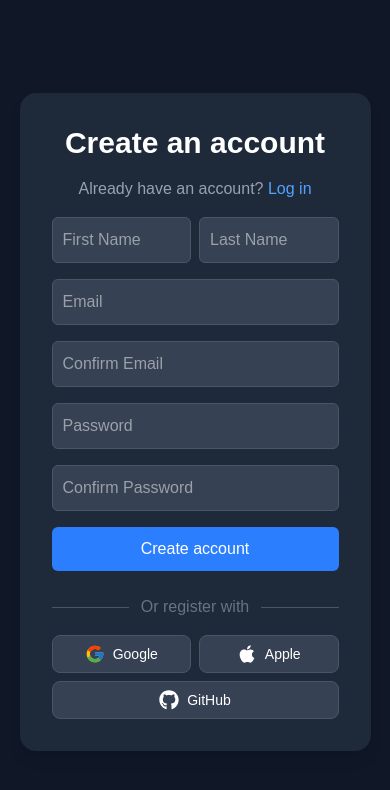
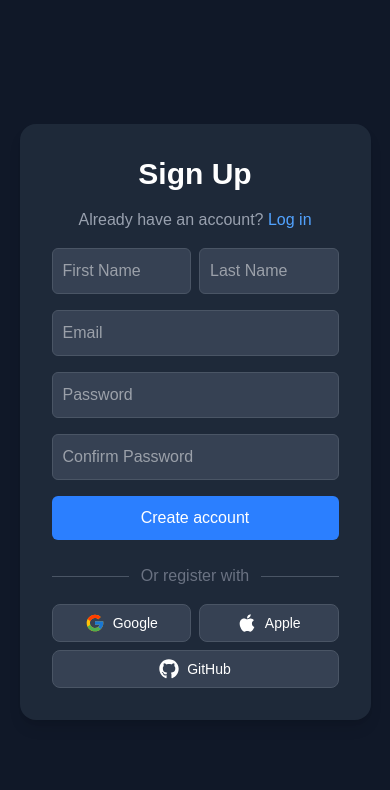
Before and after one commit to Stellorion/enter-planner, a Next.js app: page /Signup in a window 390 px wide. Shown: the top 790 px of the page. Built offline with nearby package versions, Linux system fonts and the light colour scheme.

Commit message:
fixed the buttons on the login to be responsive on the mobile v2

```diff
--- a/src/app/Signup/page.tsx
+++ b/src/app/Signup/page.tsx
@@ -35,7 +35,7 @@ const page = () => {
         </div>
         <div className="flex w-full flex-col items-center justify-center md:w-1/2 lg:ml-8">
           <h2 className="mb-4 w-full text-center font-semibold max-lg:text-3xl lg:text-5xl">
-            Create an account
+            Sign Up
           </h2>
           <p className="mb-4 text-gray-400">
             Already have an account?{' '}
@@ -65,12 +65,6 @@ const page = () => {
               type="email"
               placeholder="Email"
               {...register('email', { required: true })}
-              className="mb-4 w-full rounded-md border border-gray-600 bg-gray-700 p-2.5 focus:ring-2 focus:ring-blue-500 focus:outline-none"
-            />
-            <input
-              type="email"
-              placeholder="Confirm Email"
-              {...register('Confirm', { required: true })}
               className="mb-4 w-full rounded-md border border-gray-600 bg-gray-700 p-2.5 focus:ring-2 focus:ring-blue-500 focus:outline-none"
             />
             <input
```
